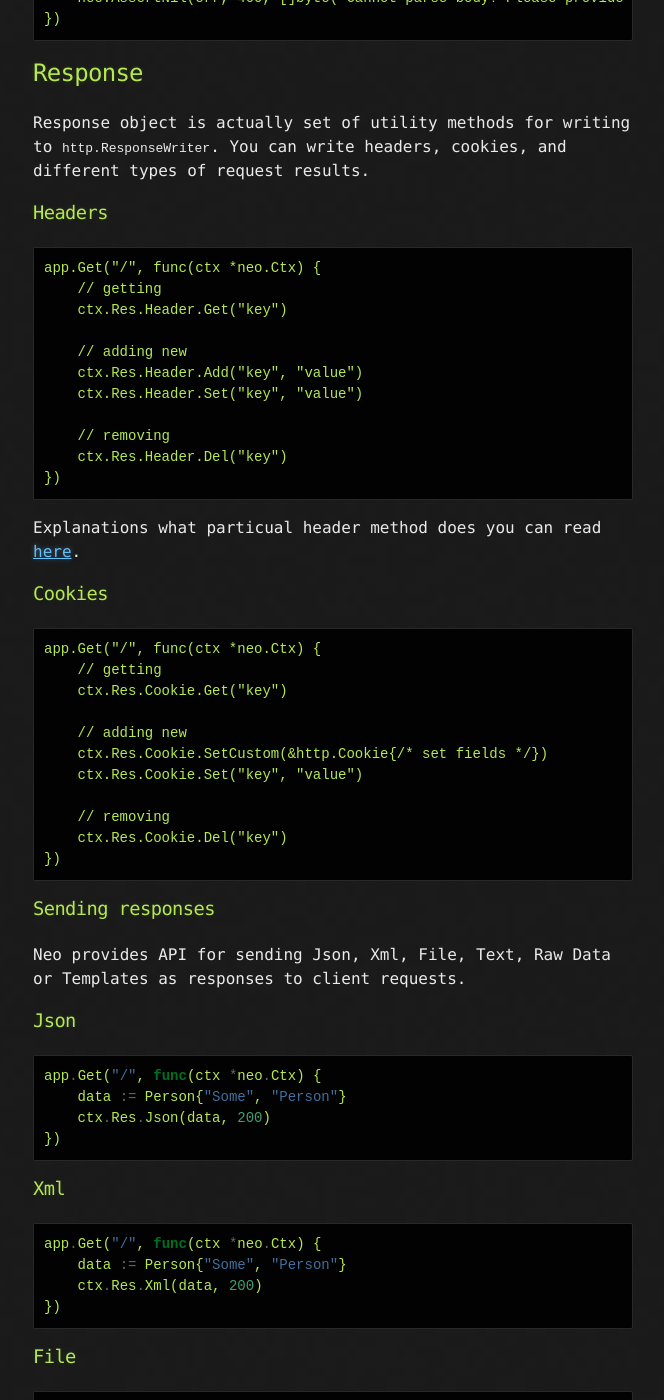
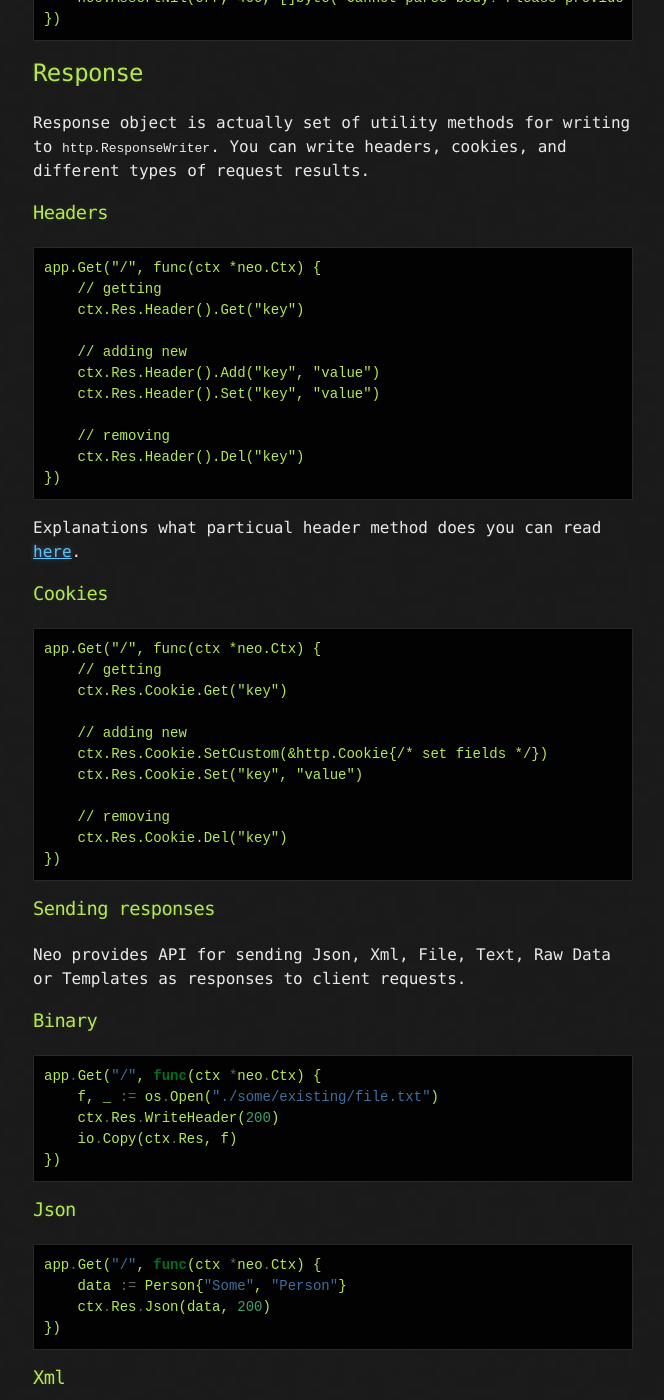
Before and after one commit to ivpusic/neo, a Jekyll site: the page built from _posts/2015-01-23-context.md, in a window 1280 px wide and 1400 px high, scrolled down 1102 px. Shown: the whole window, without its empty margins (457-1121 px from the left). Built offline with Jekyll 4.4.1, drawn with Linux system fonts in a browser that asks for light colours; nearby versions of some CDN libraries; Markdown is read by kramdown in place of the engine named in the settings.

Commit message:
Fixes Response implementation

````diff
--- a/_posts/2015-01-23-context.md
+++ b/_posts/2015-01-23-context.md
@@ -49,14 +49,14 @@ Response object is actually set of utility methods for writing to ``http.Respons
 ```Go
 app.Get("/", func(ctx *neo.Ctx) {
     // getting
-    ctx.Res.Header.Get("key")
+    ctx.Res.Header().Get("key")
 
     // adding new
-    ctx.Res.Header.Add("key", "value")
-    ctx.Res.Header.Set("key", "value")
+    ctx.Res.Header().Add("key", "value")
+    ctx.Res.Header().Set("key", "value")
 
     // removing
-    ctx.Res.Header.Del("key")
+    ctx.Res.Header().Del("key")
 })
 ```
 
@@ -80,6 +80,16 @@ app.Get("/", func(ctx *neo.Ctx) {
 
 ### Sending responses
 Neo provides API for sending Json, Xml, File, Text, Raw Data or Templates as responses to client requests.
+
+### Binary
+
+```go
+app.Get("/", func(ctx *neo.Ctx) {
+    f, _ := os.Open("./some/existing/file.txt")
+    ctx.Res.WriteHeader(200)
+    io.Copy(ctx.Res, f)
+})
+```
 
 ### Json
 
````
